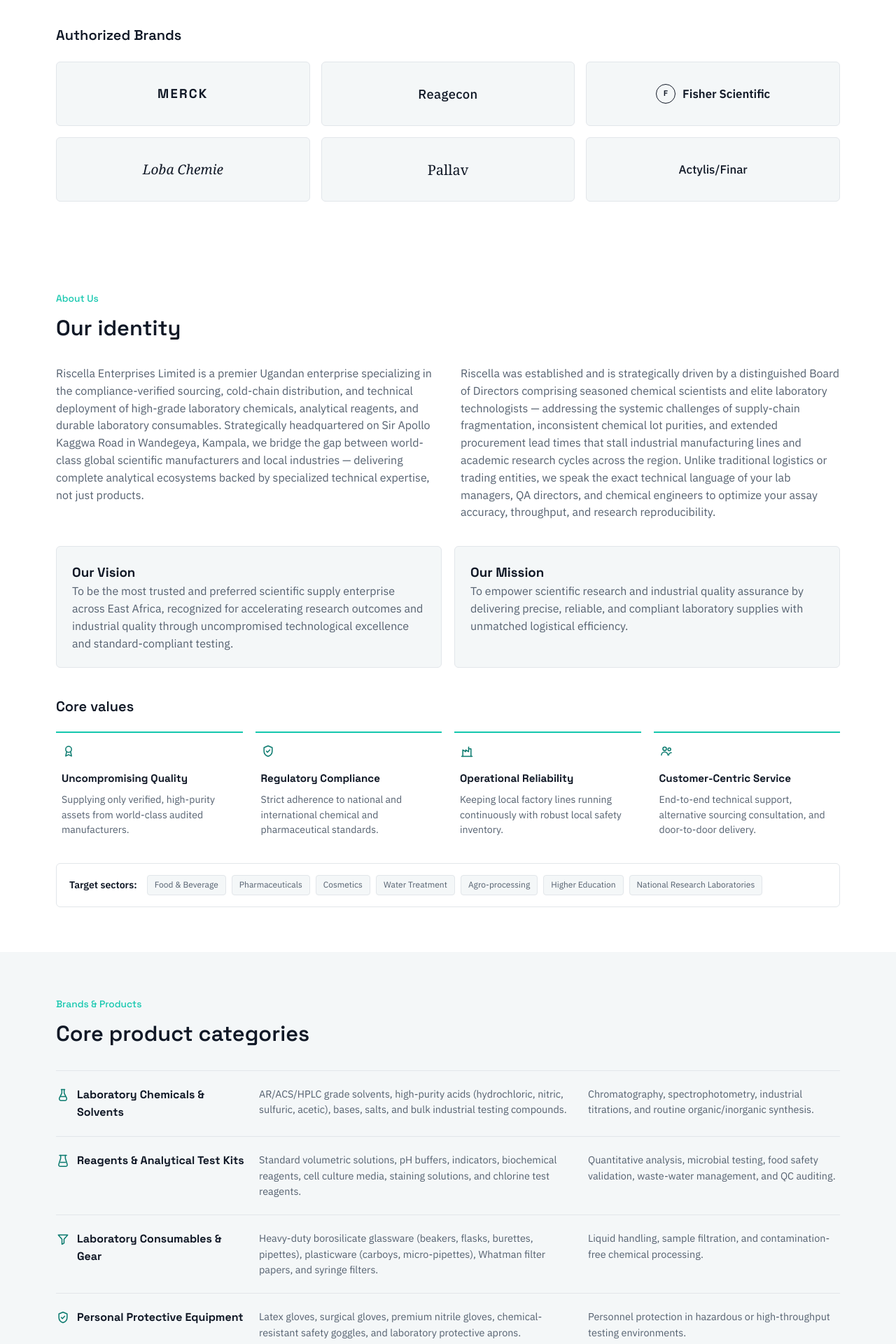
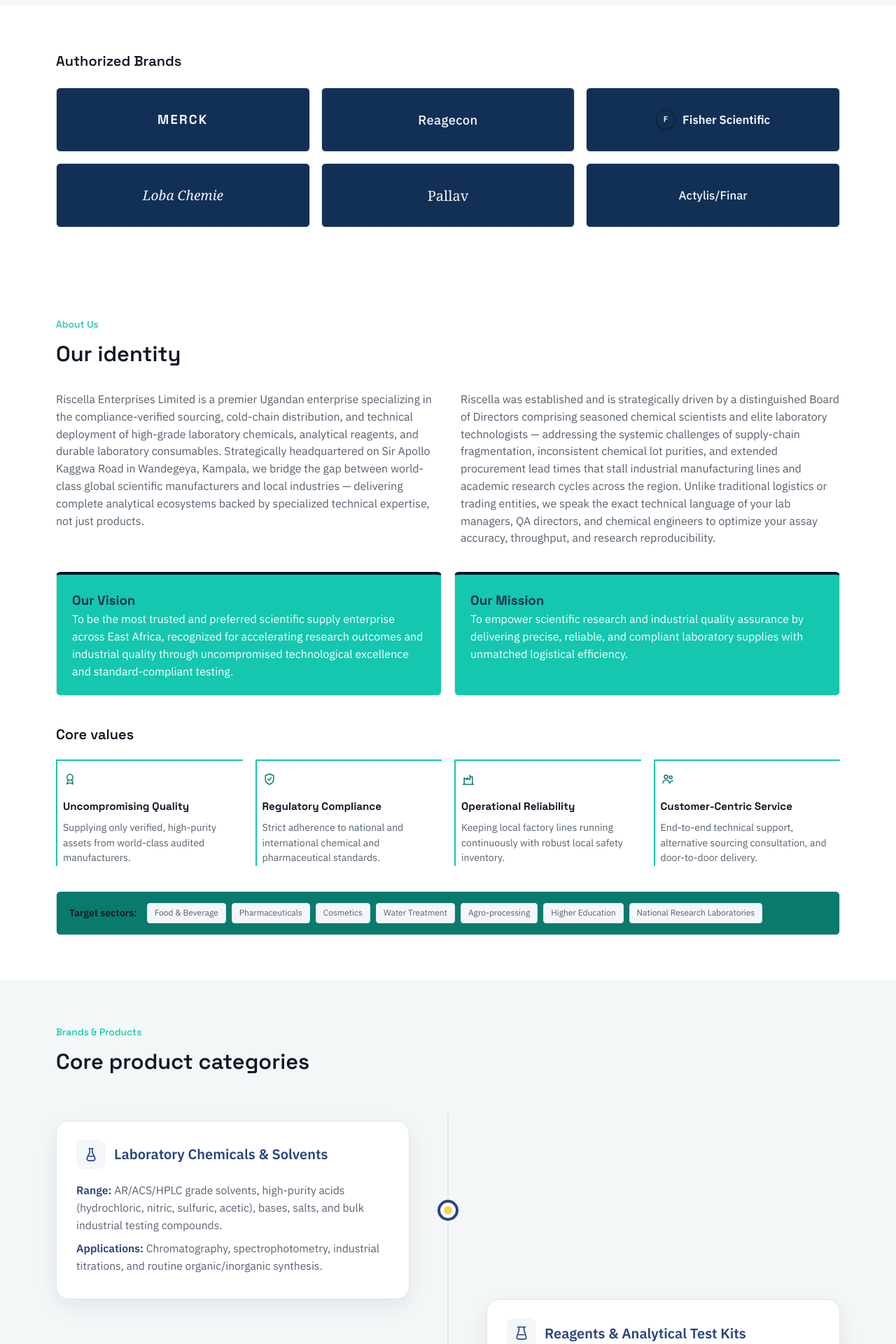
Before and after one commit to Nandalily/Riscella_Enterprises_Ltd, a React (Vite) app: page / in a window 1280 px wide. Shown: the part 880-2800 px from the top of the page at 70% size. Built offline with nearby package versions, Linux system fonts and the light colour scheme.

Commit message:
udjusted UI

```diff
--- a/src/App.jsx
+++ b/src/App.jsx
@@ -132,12 +132,20 @@
           <div className="hero-shade" />
           <div className="wrap hero-copy">
             <h1>Exceeding Imaginations in Scientific Sourcing &amp; Technical Deployment</h1>
+
             <div className="hero-actions">
-              <a className="btn btn-teal" href="#products">
-                Explore Our Solutions
+            <p> Empowering East African laboratories with compliance-verified
+distribution of high-grade chemicals, analytical reagents, and durable laboratory
+consumables. </p>
+              {/* <a className="btn btn-teal" href="#products"> */}
+              <a className="btn btn-teal" href="#contact">
+              Request a Quote
+                {/* Explore Our Solutions */}
               </a>
-              <a className="btn btn-ghost" href="/product-catalog.html" download>
-                Download Product Catalog
+              {/* <a className="btn btn-ghost" href="/product-catalog.html" download> */}
+                <a className="btn btn-ghost" href="#products">
+              Explore Our Product Categories
+                {/* Download Product Catalog */}
               </a>
             </div>
           </div>
@@ -145,7 +153,7 @@
 
         <section className="section paper">
           <div className="wrap">
-            <h2 className="section-title">Laboratory Chemicals &amp; Solvents</h2>
+            <h2 className="section-title">What We Deal in &amp; Deliver</h2>
             <div className="cards-4">
               {HOME_CATEGORIES.map((item) => (
                 <article className="mini-card" key={item.name}>
@@ -202,7 +210,7 @@
             <div className="vision-grid">
               <div className="panel">
                 <h3>Our Vision</h3>
-                <p className="body-copy">
+                <p className="body-copy1">
                   To be the most trusted and preferred scientific supply enterprise across East
                   Africa, recognized for accelerating research outcomes and industrial quality
                   through uncompromised technological excellence and standard-compliant testing.
@@ -210,7 +218,7 @@
               </div>
               <div className="panel">
                 <h3>Our Mission</h3>
-                <p className="body-copy">
+                <p className="body-copy1">
                   To empower scientific research and industrial quality assurance by delivering
                   precise, reliable, and compliant laboratory supplies with unmatched logistical
                   efficiency.
@@ -243,16 +251,40 @@
         <section className="section paper" id="products">
           <div className="wrap">
           <p className="section-kicker">Brands &amp; Products</p>
+
 <h2 className="heading-lg">Core product categories</h2>
-            <div style={{ marginTop: 28, borderBottom: '1px solid var(--line)' }}>
-              {CATEGORIES.map((cat) => (
-                <div className="cat-row" key={cat.name}>
-                  <h3>
+
+<div className="categories-timeline">
+  {CATEGORIES.map((cat, index) => (
+    <div
+      className={`category-timeline-item ${
+        index % 2 === 0 ? 'timeline-left' : 'timeline-right'
+      }`}
+      key={cat.name}
+    >
+      {/* Timeline dot */}
+      <div className="timeline-dot">
+        <span></span>
+      </div>
+
+      {/* Category card */}
+      <div className="category-card">
+        <div className="category-card-header">
+          <div className="category-icon">
             <Icon name={cat.icon} />
-                    {cat.name}
-                  </h3>
-                  <p>{cat.range}</p>
-                  <p>{cat.applications}</p>
+          </div>
+
+          <h3>{cat.name}</h3>
+        </div>
+
+        <p className="category-range">
+          <strong>Range:</strong> {cat.range}
+        </p>
+
+        <p className="category-applications">
+          <strong>Applications:</strong> {cat.applications}
+        </p>
+      </div>
     </div>
   ))}
 </div>
--- a/src/index.css
+++ b/src/index.css
@@ -280,6 +280,7 @@
   background: var(--white);
   border: 1px solid var(--line);
   border-radius: 6px;
+  border-left: 4px solid var(--navy-deep);
   padding: 20px 18px 22px;
   min-height: 168px;
 }
@@ -312,18 +313,21 @@
   grid-template-columns: repeat(3, 1fr);
   gap: 16px;
   margin-top: 22px;
+
+
 }
 
 .brand-tile {
   min-height: 92px;
   border: 1px solid var(--line);
   border-radius: 6px;
-  background: var(--paper);
+  background: var(--navy-mid);
   display: flex;
   align-items: center;
   justify-content: center;
   gap: 10px;
   padding: 18px;
+  color: #f4f6fa;
 }
 
 .brand-mark {
@@ -335,6 +339,8 @@
   place-items: center;
   font-size: 0.7rem;
   font-weight: 700;
+  box-shadow: 0px 4px 10px rgba(0, 0, 0, 0.1);
+
 }
 
 .logo-merck {
@@ -383,6 +389,11 @@
   color: var(--slate);
 }
 
+.body-copy1 {
+  color: var(--white);
+}
+
+
 .vision-grid {
   display: grid;
   grid-template-columns: 1fr 1fr;
@@ -392,9 +403,12 @@
 
 .panel {
   border: 1px solid var(--line);
-  background: var(--paper);
+  background: var(--teal);
   border-radius: 6px;
   padding: 22px;
+  color: var(--navy-mid);
+  border-top: 4px solid var(--navy-deep);
+
 }
 
 .panel h3,
@@ -416,6 +430,7 @@
 .value {
   padding: 16px 8px 0;
   border-top: 2px solid var(--teal);
+  border-left: 2px solid var(--teal);
 }
 
 .value svg,
@@ -449,6 +464,8 @@
   flex-wrap: wrap;
   gap: 8px;
   align-items: center;
+  background-color: var(--teal-dark);
+  /* color: var(--white); */
 }
 
 .chips strong {
@@ -504,6 +521,7 @@
   border: 1px solid var(--line);
   border-radius: 6px;
   padding: 22px;
+  border-top: 4px solid var(--teal);
 }
 
 .brand-card h3 {
@@ -532,6 +550,7 @@
   border: 1px solid var(--line);
   border-radius: 6px;
   padding: 22px;
+  box-shadow: 0px 4px 10px rgba(0, 0, 0, 0.1);
 }
 
 .clients {
@@ -736,3 +755,174 @@
     padding: 48px 0;
   }
 }
+
+/* =========================
+   PRODUCT CATEGORY TIMELINE
+   ========================= */
+
+   .categories-timeline {
+    position: relative;
+    margin-top: 50px;
+    padding: 10px 0 30px;
+  }
+
+  /* Central vertical line */
+  .categories-timeline::before {
+    content: '';
+    position: absolute;
+    top: 0;
+    bottom: 0;
+    left: 50%;
+    width: 2px;
+    background: var(--line);
+    transform: translateX(-50%);
+  }
+
+  /* Each timeline item */
+  .category-timeline-item {
+    position: relative;
+    width: 100%;
+    min-height: 190px;
+    display: flex;
+    align-items: center;
+  }
+
+  /* Cards */
+  .category-card {
+    width: calc(50% - 55px);
+    padding: 26px 28px;
+    background: #fff;
+    border: 1px solid var(--line);
+    border-radius: 18px;
+    box-shadow: 0 10px 30px rgba(20, 30, 60, 0.08);
+    transition: transform 0.25s ease, box-shadow 0.25s ease;
+  }
+
+  .category-card:hover {
+    transform: translateY(-4px);
+    box-shadow: 0 14px 35px rgba(20, 30, 60, 0.12);
+  }
+
+  /* Left cards */
+  .timeline-left {
+    justify-content: flex-start;
+  }
+
+  .timeline-left .category-card {
+    margin-right: auto;
+  }
+
+  /* Right cards */
+  .timeline-right {
+    justify-content: flex-end;
+  }
+
+  .timeline-right .category-card {
+    margin-left: auto;
+  }
+
+  /* Timeline dot */
+  .timeline-dot {
+    position: absolute;
+    left: 50%;
+    top: 50%;
+    width: 30px;
+    height: 30px;
+    border: 4px solid var(--primary, #29447e);
+    border-radius: 50%;
+    background: #fff;
+    transform: translate(-50%, -50%);
+    z-index: 2;
+    display: flex;
+    align-items: center;
+    justify-content: center;
+  }
+
+  .timeline-dot span {
+    width: 12px;
+    height: 12px;
+    border-radius: 50%;
+    background: #f5d44f;
+    display: block;
+  }
+
+  /* Card heading */
+  .category-card-header {
+    display: flex;
+    align-items: center;
+    gap: 12px;
+    margin-bottom: 18px;
+  }
+
+  .category-card-header h3 {
+    margin: 0;
+    color: var(--primary, #29447e);
+    font-size: 1.25rem;
+    font-weight: 700;
+  }
+
+  /* Icon */
+  .category-icon {
+    width: 42px;
+    height: 42px;
+    border-radius: 10px;
+    display: flex;
+    align-items: center;
+    justify-content: center;
+    background: #f4f6fa;
+    color: var(--primary, #29447e);
+    flex-shrink: 0;
+  }
+
+  .category-icon svg {
+    width: 22px;
+    height: 22px;
+  }
+
+  /* Card text */
+  .category-card p {
+    margin: 8px 0;
+    color: #596273;
+    line-height: 1.6;
+    font-size: 0.98rem;
+  }
+
+  .category-card strong {
+    color: var(--primary, #29447e);
+  }
+
+
+
+  @media (max-width: 768px) {
+  .categories-timeline {
+    padding-left: 35px;
+  }
+
+  /* Move timeline to the left */
+  .categories-timeline::before {
+    left: 15px;
+    transform: none;
+  }
+
+  .category-timeline-item {
+    min-height: auto;
+    padding: 15px 0;
+    justify-content: flex-start !important;
+  }
+
+  .category-card {
+    width: 100%;
+    margin: 0 !important;
+  }
+
+  .timeline-dot {
+    left: 15px;
+    width: 26px;
+    height: 26px;
+  }
+
+  .timeline-dot span {
+    width: 10px;
+    height: 10px;
+  }
+}
```
Also changed, not shown: src/data.js (line endings or trailing spaces). Lines whose indentation alone changed are shown as unchanged.
